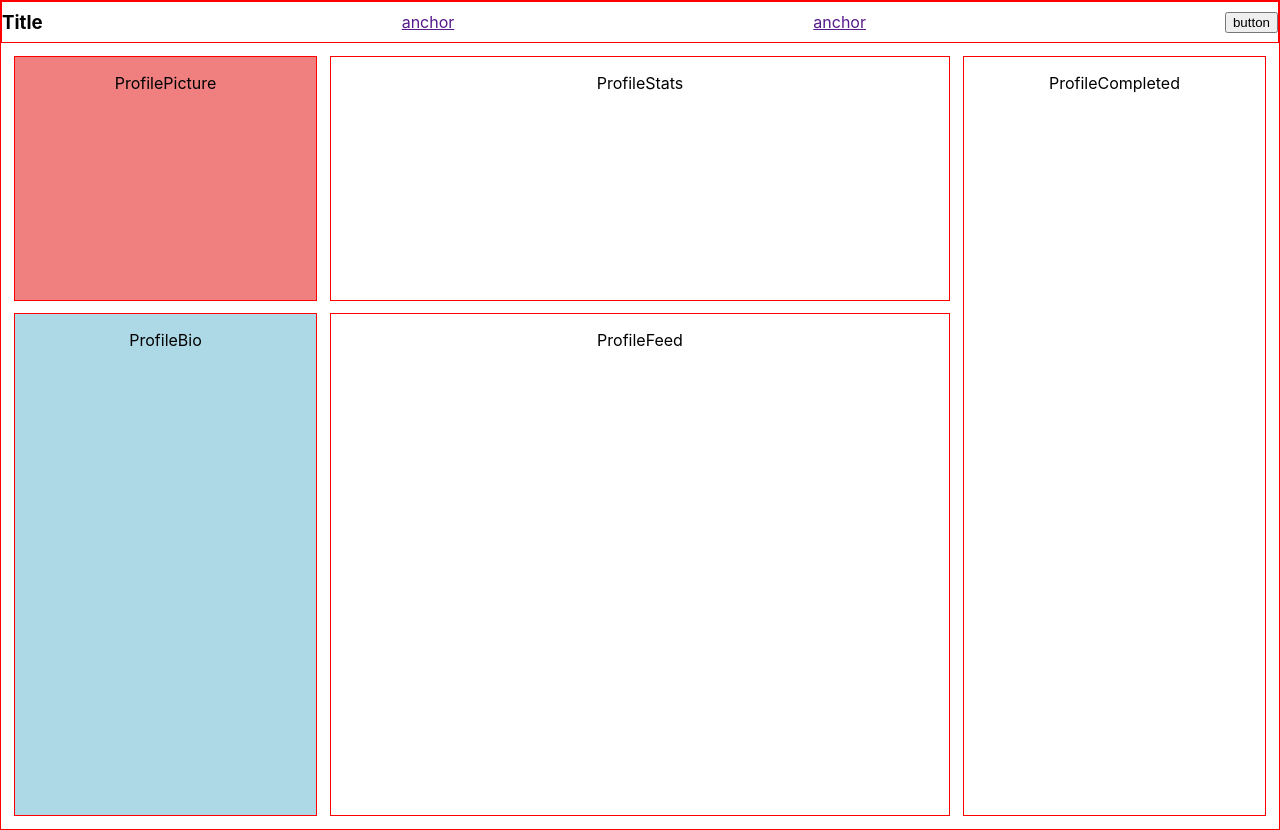
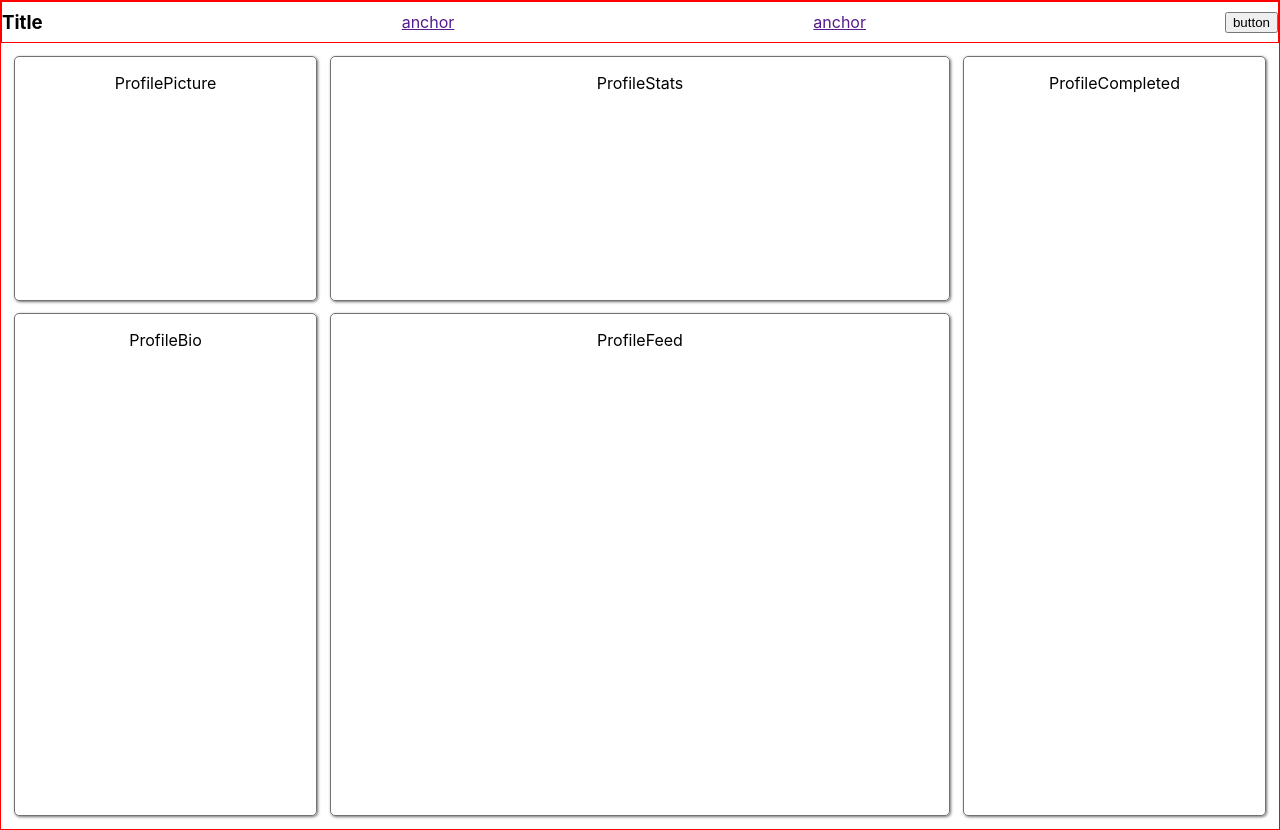
Before and after one commit to KevinKra/mageweave, a React (Create React App) app: page / in a window 1280 px wide. Built offline with nearby package versions, Linux system fonts and the light colour scheme.

Commit message:
Update component styles to leverage scss variables and mixins

```diff
--- a/src/components/ProfileBio/ProfileBio.scss
+++ b/src/components/ProfileBio/ProfileBio.scss
@@ -1,6 +1,7 @@
+@import "../../styles/mixins.scss";
+
 .ProfileBio {
-  border: 1px solid red;
-  background: lightblue;
+  @include card-template-1;
   grid-column: 1 / 2;
   grid-row: 3 / 7;
 }
--- a/src/components/ProfileCompleted/ProfileCompleted.scss
+++ b/src/components/ProfileCompleted/ProfileCompleted.scss
@@ -1,5 +1,7 @@
+@import "../../styles/mixins.scss";
+
 .ProfileCompleted {
-  border: 1px solid red;
+  @include card-template-1;
   grid-column: 4 / 5;
   grid-row: 1 / 7;
 }
--- a/src/components/ProfileFeed/ProfileFeed.scss
+++ b/src/components/ProfileFeed/ProfileFeed.scss
@@ -1,5 +1,7 @@
+@import "../../styles/mixins.scss";
+
 .ProfileFeed {
-  border: 1px solid red;
+  @include card-template-1;
   grid-column: 2 / 4;
   grid-row: 3 / 7;
 }
--- a/src/components/ProfilePicture/ProfilePicture.scss
+++ b/src/components/ProfilePicture/ProfilePicture.scss
@@ -1,6 +1,7 @@
+@import "../../styles/mixins.scss";
+
 .ProfilePicture {
-  border: 1px solid red;
-  background: lightcoral;
+  @include card-template-1;
   grid-column: 1 / 2;
   grid-row: 1 / 3;
 }
--- a/src/components/ProfileStats/ProfileStats.scss
+++ b/src/components/ProfileStats/ProfileStats.scss
@@ -1,5 +1,7 @@
+@import "../../styles/mixins.scss";
+
 .ProfileStats {
-  border: 1px solid red;
+  @include card-template-1;
   grid-column: 2 / 4;
   grid-row: 1 / 3;
 }
```
